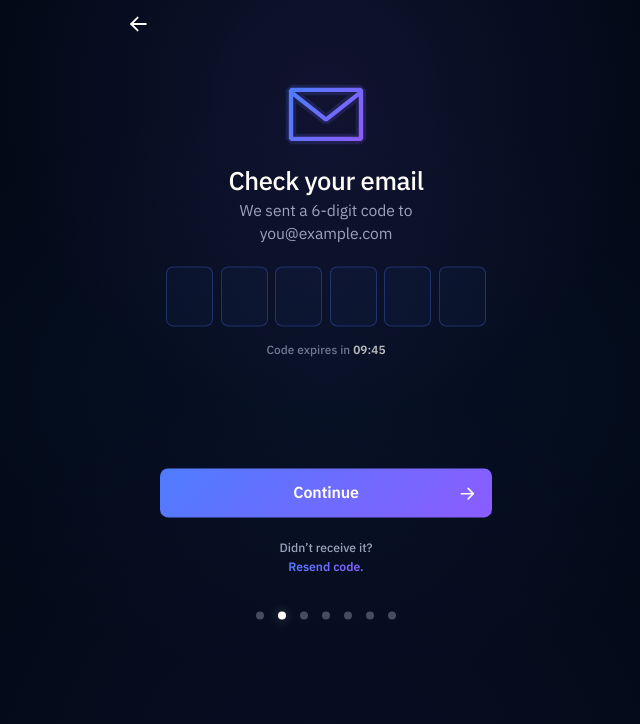
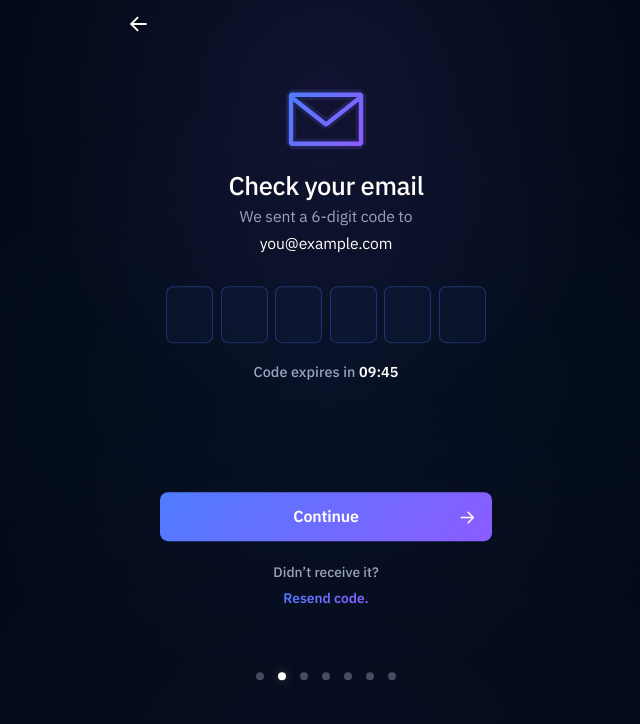
Before and after one commit to Outflo-dev/outflo-v2, a Next.js app: page /verify-email in a window 1280 px wide. Shown: the top 724 px of the page, without its empty margins (314-954 px from the left). Built offline with nearby package versions, Linux system fonts and the light colour scheme.

Commit message:
Finish Verify Email onboarding polish

```diff
--- a/src/components/onboarding/page/internal/intro/OnboardingPageIntro.tsx
+++ b/src/components/onboarding/page/internal/intro/OnboardingPageIntro.tsx
@@ -10,6 +10,7 @@
 /* ------------------------------
    Imports
 -------------------------------- */
+import type { ReactNode } from "react";
 import frameStyles from "./module/style/intro.frame.module.css";
 import subtitleStyles from "./module/style/intro.subtitle.module.css";
 import titleStyles from "./module/style/intro.title.module.css";
@@ -19,7 +20,7 @@ import titleStyles from "./module/style/intro.title.module.css";
 -------------------------------- */
 type OnboardingPageIntroProps = {
     title: string;
-    subtitle: string;
+    subtitle: ReactNode;
 };
 
 /* ------------------------------
--- a/src/compositions/onboarding/verify-email/VerifyEmailComposition.tsx
+++ b/src/compositions/onboarding/verify-email/VerifyEmailComposition.tsx
@@ -55,8 +55,17 @@ export default function VerifyEmailComposition() {
                 <div className={introStyles.frame}>
                     <OnboardingPageIntro
                         title="Check your email"
-                        subtitle={`We sent a 6-digit code to
-you@example.com`}
+                        subtitle={
+                            <>
+                                <span className={introStyles.support}>
+                                    We sent a 6-digit code to
+                                </span>
+
+                                <span className={introStyles.email}>
+                                    you@example.com
+                                </span>
+                            </>
+                        }
                     />
                 </div>
 
--- a/src/compositions/onboarding/verify-email/internal/code/module/construction/code.cell.module.css
+++ b/src/compositions/onboarding/verify-email/internal/code/module/construction/code.cell.module.css
@@ -10,7 +10,7 @@
 .cell {
     width: 100%;
     min-width: 0;
-    height: 3.75rem;
+    height: 3.55rem;
 
     padding: 0;
 
--- a/src/compositions/onboarding/verify-email/internal/expiry/VerifyEmailExpiry.tsx
+++ b/src/compositions/onboarding/verify-email/internal/expiry/VerifyEmailExpiry.tsx
@@ -3,8 +3,8 @@
    File: src/compositions/onboarding/verify-email/internal/expiry/VerifyEmailExpiry.tsx
    Scope: Render the local verification-code expiry message
    Last Updated:
-   - date: 2026-08-02
-   - note: establish the visible expiry unit beneath code entry
+   - date: 2026-08-07
+   - note: separate the remaining duration for explicit expiry emphasis
    ========================================================== */
 
 /* ------------------------------
--- a/src/compositions/onboarding/verify-email/internal/expiry/module/style/expiry.text.module.css
+++ b/src/compositions/onboarding/verify-email/internal/expiry/module/style/expiry.text.module.css
@@ -3,30 +3,27 @@
    File: src/compositions/onboarding/verify-email/internal/expiry/module/style/expiry.text.module.css
    Scope: Own the local presentation of the verification-code expiry message
    Last Updated:
-   - date: 2026-08-02
-   - note: distinguish the remaining duration within the quiet expiry line
+   - date: 2026-08-07
+   - note: increase expiry legibility and separation beneath the verification code
    ========================================================== */
 
 .text {
-    margin: 0;
+    margin: 0.2rem 0 0;
 
     color: var(--color-text-secondary);
 
     font-family: var(--font-family-system);
-    font-size: 0.74rem;
+    font-size: 0.9rem;
     font-weight: 430;
     line-height: 1.35;
     letter-spacing: 0.005em;
 
     text-align: center;
-
-    opacity: 0.72;
 }
 
 .text span {
-    color: var(--color-foreground-primary);
+    color: var(--color-text-primary);
 
     font-weight: 560;
 
-    opacity: 1;
 }
--- a/src/compositions/onboarding/verify-email/internal/expiry/module/styles/expiry.text.module.css
+++ /dev/null
@@ -1,32 +0,0 @@
-/* ==========================================================
-   OUTFLO — VERIFY EMAIL EXPIRY TEXT
-   File: src/compositions/onboarding/verify-email/internal/expiry/module/style/expiry.text.module.css
-   Scope: Own the local presentation of the verification-code expiry message
-   Last Updated:
-   - date: 2026-08-02
-   - note: distinguish the remaining duration within the quiet expiry line
-   ========================================================== */
-
-.text {
-    margin: 0;
-
-    color: var(--color-text-secondary);
-
-    font-family: var(--font-family-system);
-    font-size: 0.74rem;
-    font-weight: 430;
-    line-height: 1.35;
-    letter-spacing: 0.005em;
-
-    text-align: center;
-
-    opacity: 0.72;
-}
-
-.text span {
-    color: var(--color-foreground-primary);
-
-    font-weight: 560;
-
-    opacity: 1;
-}
--- a/src/compositions/onboarding/verify-email/internal/form/module/style/form.frame.module.css
+++ b/src/compositions/onboarding/verify-email/internal/form/module/style/form.frame.module.css
@@ -14,7 +14,7 @@
 
     width: 100%;
 
-    margin-top: 1rem;
+    margin-top: 1.75rem;
     margin-bottom: 6rem;
 
     gap: 1rem;
--- a/src/compositions/onboarding/verify-email/internal/intro/VerifyEmailIntro.module.css
+++ b/src/compositions/onboarding/verify-email/internal/intro/VerifyEmailIntro.module.css
@@ -4,7 +4,7 @@
    Scope: Own the local Verify Email intro presentation
    Last Updated:
    - date: 2026-08-07
-   - note: enlarge the Verify Email support copy and preserve its two-line email treatment
+   - note: preserve final support scale and apply primary text paint to the email line
    ========================================================== */
 
 .frame {
@@ -12,8 +12,19 @@
 }
 
 .frame p {
+    margin-top: 0.35rem;
+
     font-size: 0.98rem;
-    line-height: 1.5;
+    line-height: 1.35;
+}
 
-    white-space: pre-line;
+.support,
+.email {
+    display: block;
 }
+
+.frame .email {
+    margin-top: 0.35rem;
+
+    color: var(--color-text-primary);
+}
--- a/src/compositions/onboarding/verify-email/internal/layout/VerifyEmailContentPlacement.module.css
+++ b/src/compositions/onboarding/verify-email/internal/layout/VerifyEmailContentPlacement.module.css
@@ -10,5 +10,5 @@
 .frame {
     width: 100%;
 
-    transform: translateY(1.15rem);
+    transform: translateY(1.45rem);
 }
--- a/src/compositions/onboarding/verify-email/internal/progress/VerifyEmailProgressPlacement.module.css
+++ b/src/compositions/onboarding/verify-email/internal/progress/VerifyEmailProgressPlacement.module.css
@@ -10,5 +10,5 @@
 .frame {
     width: 100%;
 
-    margin-top: 2.25rem;
+    margin-top: 4rem;
 }
--- a/src/compositions/onboarding/verify-email/internal/resend/VerifyEmailResendPrompt.module.css
+++ b/src/compositions/onboarding/verify-email/internal/resend/VerifyEmailResendPrompt.module.css
@@ -1,14 +1,23 @@
 /* ==========================================================
    OUTFLO — VERIFY EMAIL RESEND PROMPT PLACEMENT
    File: src/compositions/onboarding/verify-email/internal/resend/VerifyEmailResendPrompt.module.css
-   Scope: Own the local vertical placement of the Verify Email resend prompt
+   Scope: Own the local presentation and vertical placement of the Verify Email resend prompt
    Last Updated:
-   - date: 2026-08-06
-   - note: lower the resend prompt beneath the primary verification action
+   - date: 2026-08-07
+   - note: increase resend legibility and separation for the final Verify Email composition
    ========================================================== */
 
 .frame {
     width: 100%;
 
-    margin-top: .75rem;
+    margin-top: 1rem;
 }
+
+.frame p,
+.frame button {
+    font-size: 0.86rem;
+}
+
+.frame p {
+    margin-bottom: 0.3rem;
+}
```
